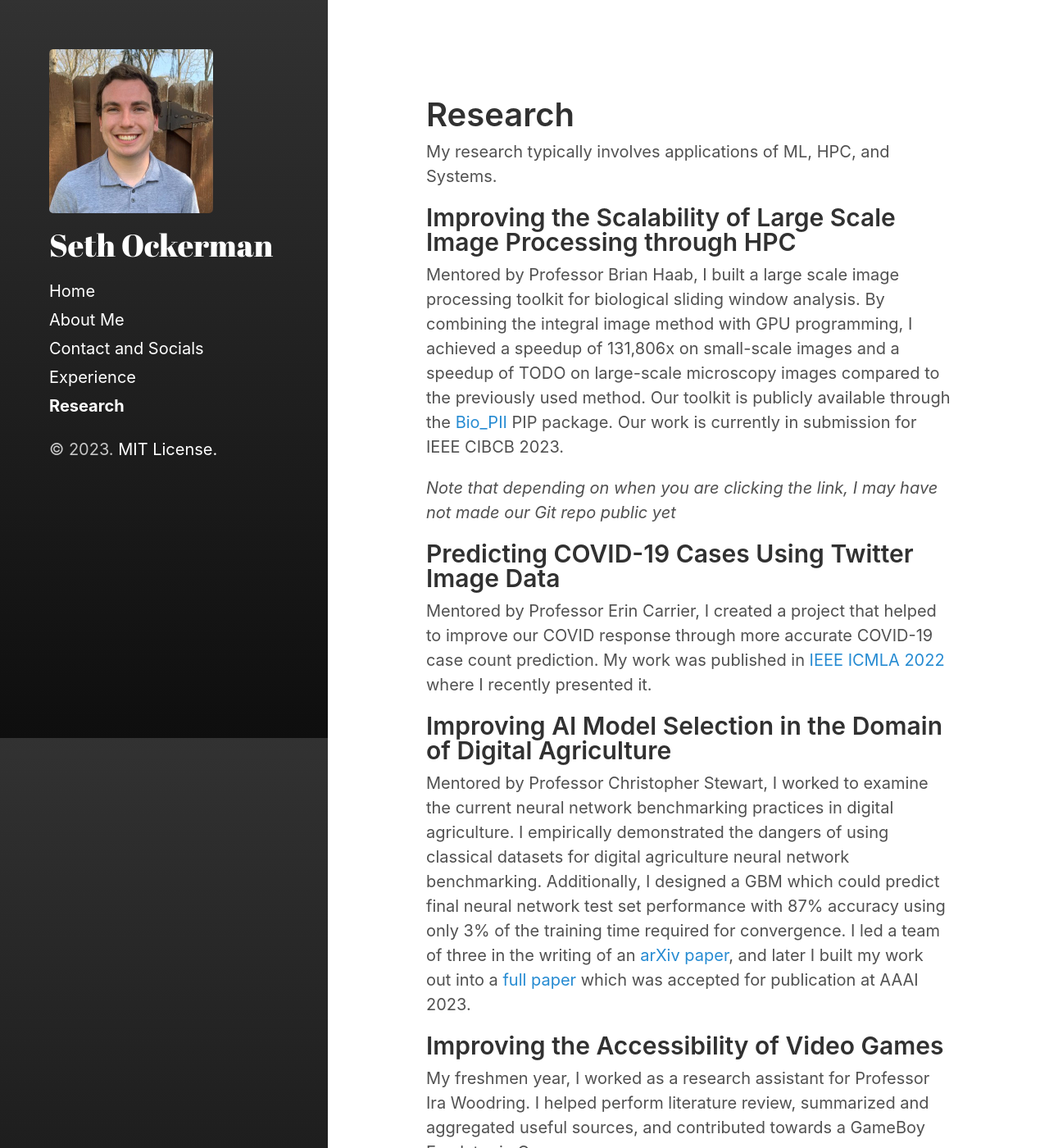
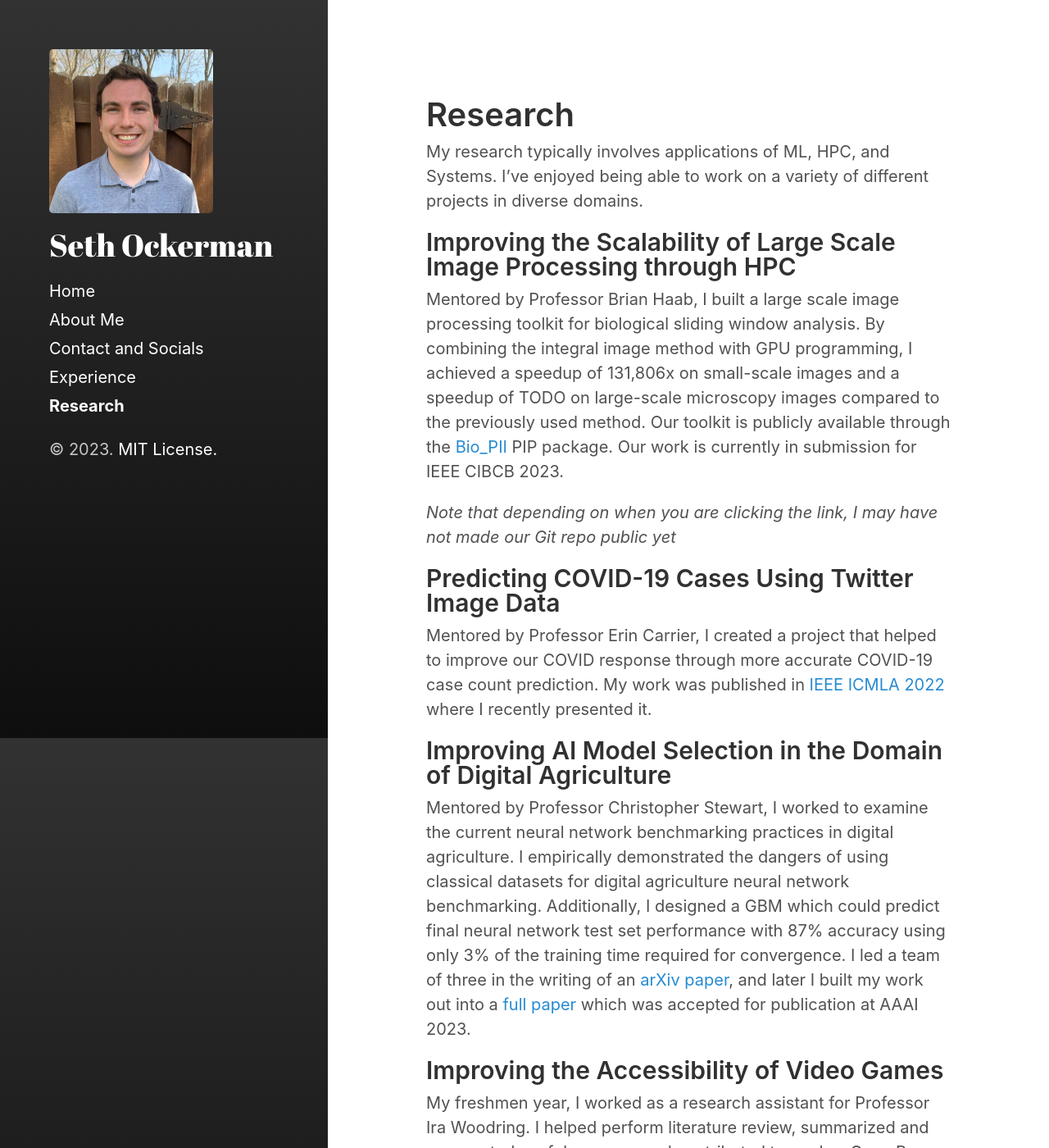
Before and after one commit to OckermanSethGVSU/OckermanSethGVSU.github.io, a Jekyll site: the page built from markdown/research.md, in a window 1280 px wide and 1400 px high. Shown: the whole window at 82% size. Built offline with Jekyll 4.4.1, drawn with Linux system fonts in a browser that asks for light colours; some of the changed text lies outside the part shown.

Commit message:
changing research section

```diff
--- a/markdown/research.md
+++ b/markdown/research.md
@@ -3,7 +3,7 @@ layout: page
 title: Research
 sidebar_link: true
 ---
-My research typically involves applications of ML, HPC, and Systems.
+My research typically involves applications of ML, HPC, and Systems. I've enjoyed being able to work on a variety of different projects in diverse domains.
 
 ## Improving the Scalability of Large Scale Image Processing through HPC
 Mentored by Professor Brian Haab, I built a large scale image processing toolkit for biological sliding window analysis. By combining the integral image method with GPU programming, I achieved a speedup of 131,806x on small-scale images and a speedup of TODO on large-scale microscopy images compared to the previously used method. Our toolkit is publicly available through the [Bio_PII](https://github.com/OckermanSethGVSU/Bio-PII) PIP package. Our work is currently in submission for IEEE CIBCB 2023.
```
Also changed, not shown: other parts of markdown/research.md (+6 -0 lines), index.md (+0 -9 lines), 3 other files.
